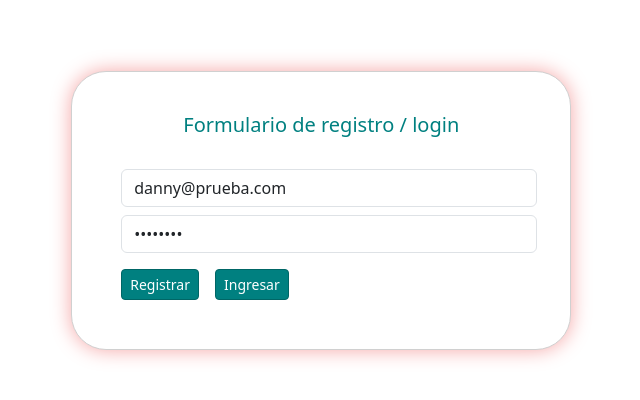
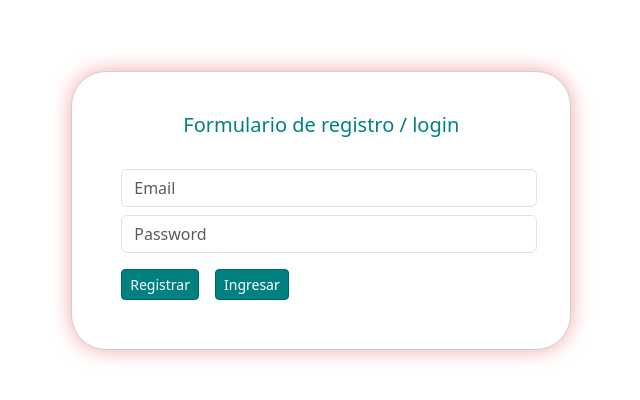
Before and after one commit to dan1398/H-chat, a plain HTML site: page index.html in a window 1280 px wide. Shown: the part 152-552 px from the top of the page, without its empty margins (379-1019 px from the left). Drawn offline with nearby package versions, Linux system fonts and the light colour scheme.

Commit message:
quitando credenciales

```diff
--- a/index.html
+++ b/index.html
@@ -120,8 +120,8 @@
                     const supabase = createClient('https://vmjkvqgvtjauoibbcexr.supabase.co', 'eyJhbGciOiJIUzI1NiIsInR5cCI6IkpXVCJ9.eyJpc3MiOiJzdXBhYmFzZSIsInJlZiI6InZtamt2cWd2dGphdW9pYmJjZXhyIiwicm9sZSI6ImFub24iLCJpYXQiOjE3MjU5ODE3OTAsImV4cCI6MjA0MTU1Nzc5MH0.WL8TLQGqxCLGZLSP4mYRpdC_VGoyO8Z02EXo2Rxn02M')
 
                     const mostrar = ref('form');
-                    const username = ref('danny@prueba.com');
-                    const password = ref('danny123');
+                    const username = ref('');
+                    const password = ref('');
                     const user = ref({});
                     const usuarios = ref([]);
                     const receptor = ref({}); //con quien
```
